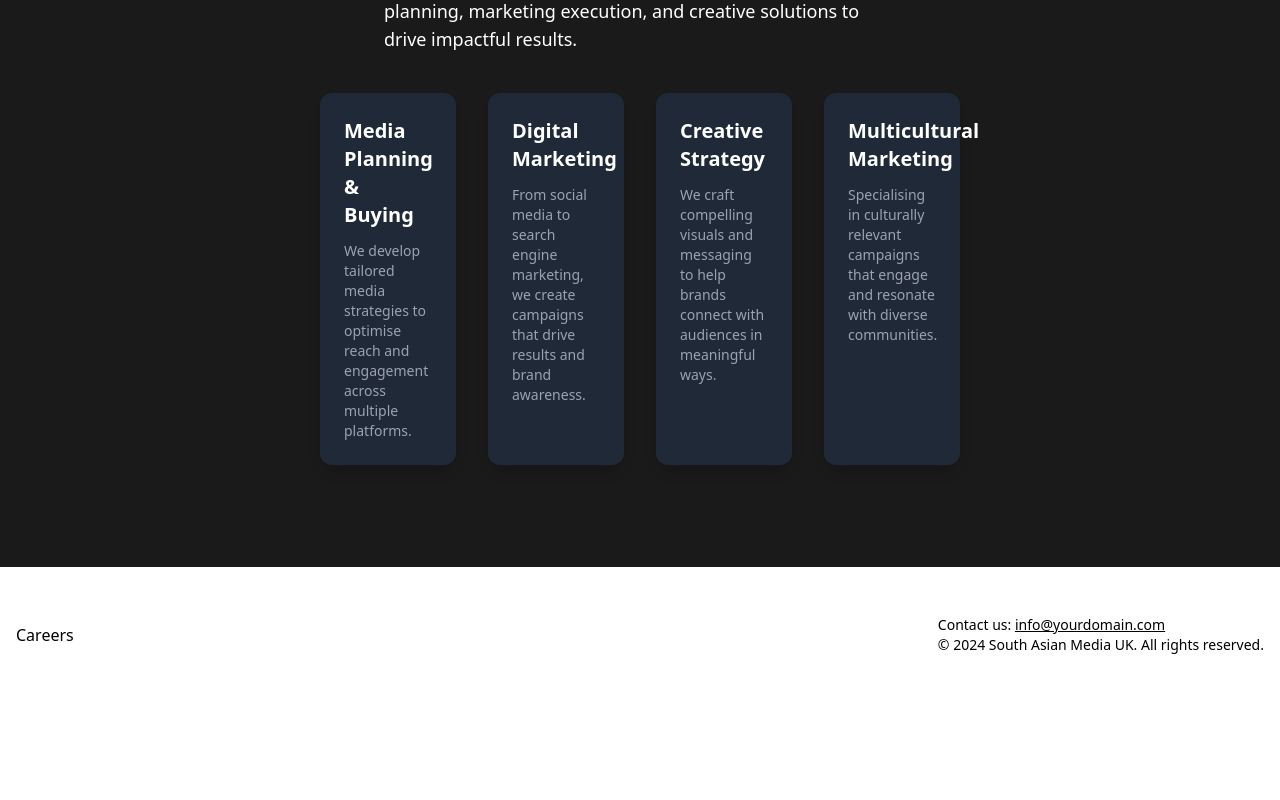
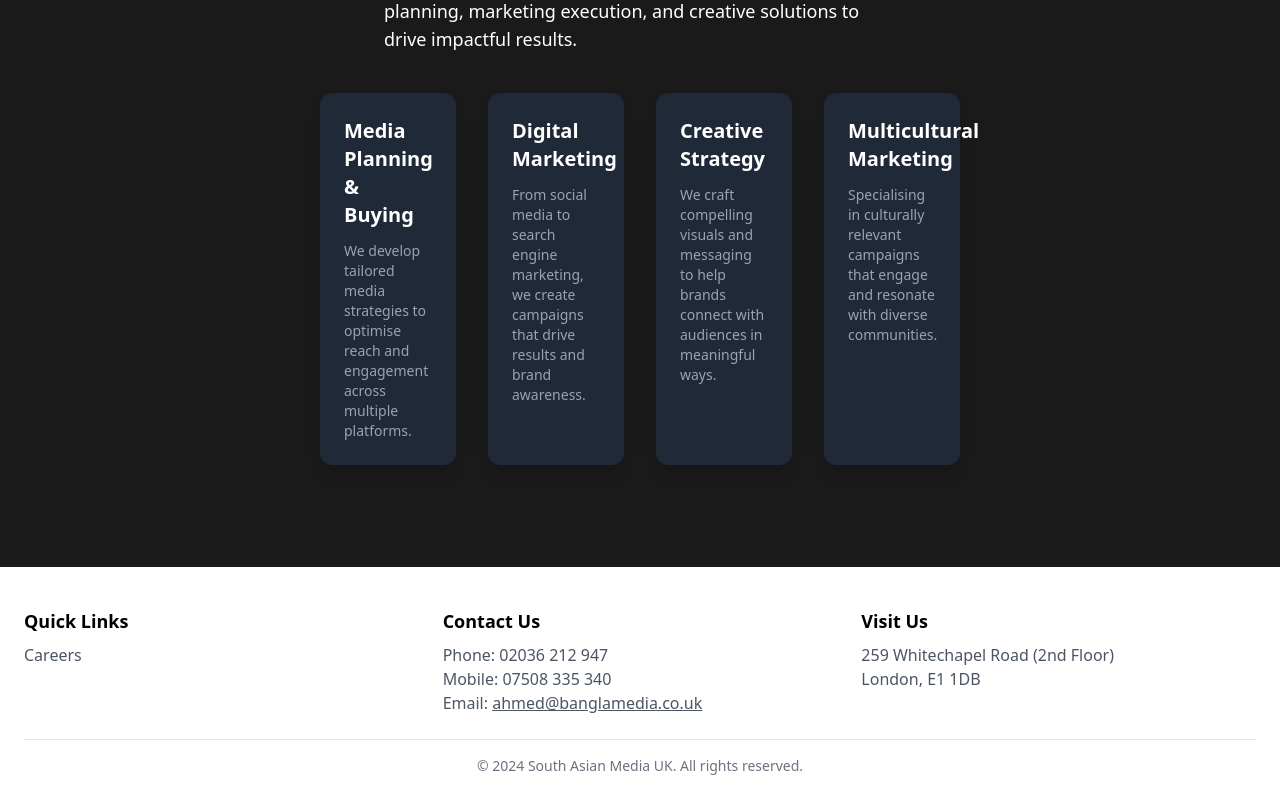
Before and after one commit to southasianmediauk/southasianmediauk.github.io, a Vue app: page / in a window 1280 px wide. Shown: the part 1033-1833 px from the top of the page. Before the commit the page ends 1704 px from the top, so only its background shows below. Built offline with nearby package versions, Linux system fonts and the light colour scheme.

Commit message:
changed footer

```diff
--- a/src/components/Footer.vue
+++ b/src/components/Footer.vue
@@ -1,17 +1,36 @@
 <template>
-    <footer class="bg-white-100 p-4 shadow-md mt-8">
-      <div class="container mx-auto text-center md:text-left">
-        <div class="flex flex-col md:flex-row justify-between items-center">
-          <!-- Links -->
-          <div class="flex space-x-6 mb-4 md:mb-0">
-            <router-link to="/careers" class="text-black hover:text-teal-300">Careers</router-link>
+  <footer class="bg-white-100 p-6 shadow-md mt-4"> <!-- Reduced from mt-8 to mt-4 -->
+    <div class="container mx-auto grid grid-cols-1 md:grid-cols-3 gap-6 text-center md:text-left">
+      <!-- Links Section -->
+      <div>
+        <h3 class="text-lg font-semibold text-black mb-2">Quick Links</h3>
+        <router-link to="/careers" class="block text-gray-600 hover:text-teal-500">Careers</router-link>
       </div>
-          <!-- Contact Details -->
-          <div class="text-black text-sm">
-            <p>Contact us: <a href="mailto:info@yourdomain.com" class="underline hover:text-teal-300">info@yourdomain.com</a></p>
-            <p>© 2024 South Asian Media UK. All rights reserved.</p>
+
+      <!-- Contact Details Section -->
+      <div>
+        <h3 class="text-lg font-semibold text-black mb-2">Contact Us</h3>
+        <p class="text-gray-600">Phone: 02036 212 947</p>
+        <p class="text-gray-600">Mobile: 07508 335 340</p>
+        <p class="text-gray-600">
+          Email:
+          <a href="mailto:ahmed@banglamedia.co.uk" class="underline text-teal-500 hover:text-teal-700">
+            ahmed@banglamedia.co.uk
+          </a>
+        </p>
+      </div>
+
+      <!-- Office Address Section -->
+      <div>
+        <h3 class="text-lg font-semibold text-black mb-2">Visit Us</h3>
+        <p class="text-gray-600">259 Whitechapel Road (2nd Floor)</p>
+        <p class="text-gray-600">London, E1 1DB</p>
       </div>
     </div>
+
+    <!-- Copyright Section -->
+    <div class="text-center text-gray-500 text-sm mt-6 border-t pt-4">
+      © 2024 South Asian Media UK. All rights reserved.
     </div>
   </footer>
 </template>
@@ -21,7 +40,3 @@
   name: 'Footer'
 }
 </script>
-
-  <style scoped>
-  /* Additional styles can go here if needed */
-  </style>
```
Lines whose indentation alone changed are shown as unchanged.
